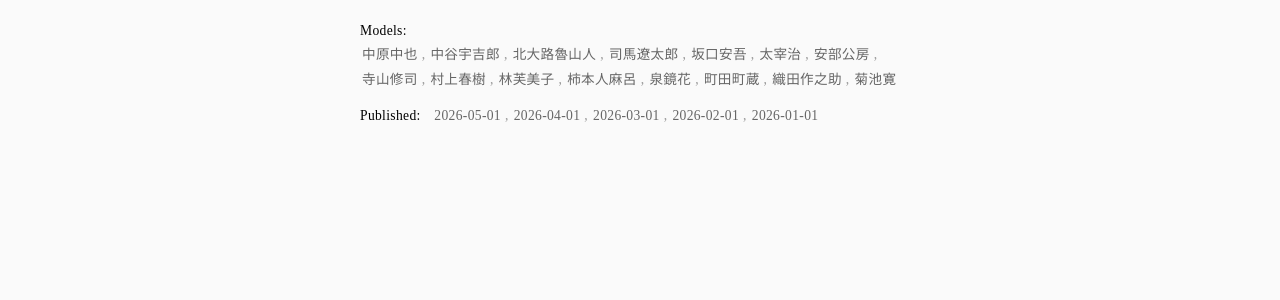
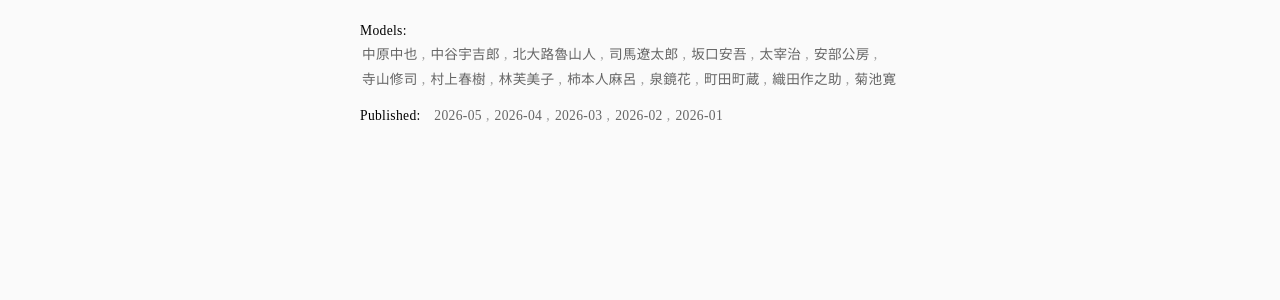
Before and after one commit to yozniax/logs, a Jekyll site: the page built from index.md, in a window 1280 px wide. Shown: the part 1048-1348 px from the top of the page. Built offline with Jekyll 4.4.1, drawn with Linux system fonts in a browser that asks for light colours; some web fonts are replaced.

Commit message:
Update home layout to display publication year and month correctly in footer links.

```diff
--- a/_layouts/home.html
+++ b/_layouts/home.html
@@ -51,7 +51,7 @@ layout: default
           {% if ym != prev_ym_pub %}
             {% unless first_pub_link %}<span class="tag-sep">,</span>{% endunless %}
             {% assign parts = ym | split: "-" %}
-            <a href="{{ '/archive/' | append: parts[0] | append: '/' | append: parts[1] | append: '/' | relative_url }}" class="footer-tag-link published-tag">{{ ym }}-01</a>
+            <a href="{{ '/archive/' | append: parts[0] | append: '/' | append: parts[1] | append: '/' | relative_url }}" class="footer-tag-link published-tag">{{ ym }}</a>
             {% assign first_pub_link = false %}
             {% assign prev_ym_pub = ym %}
           {% endif %}
```
